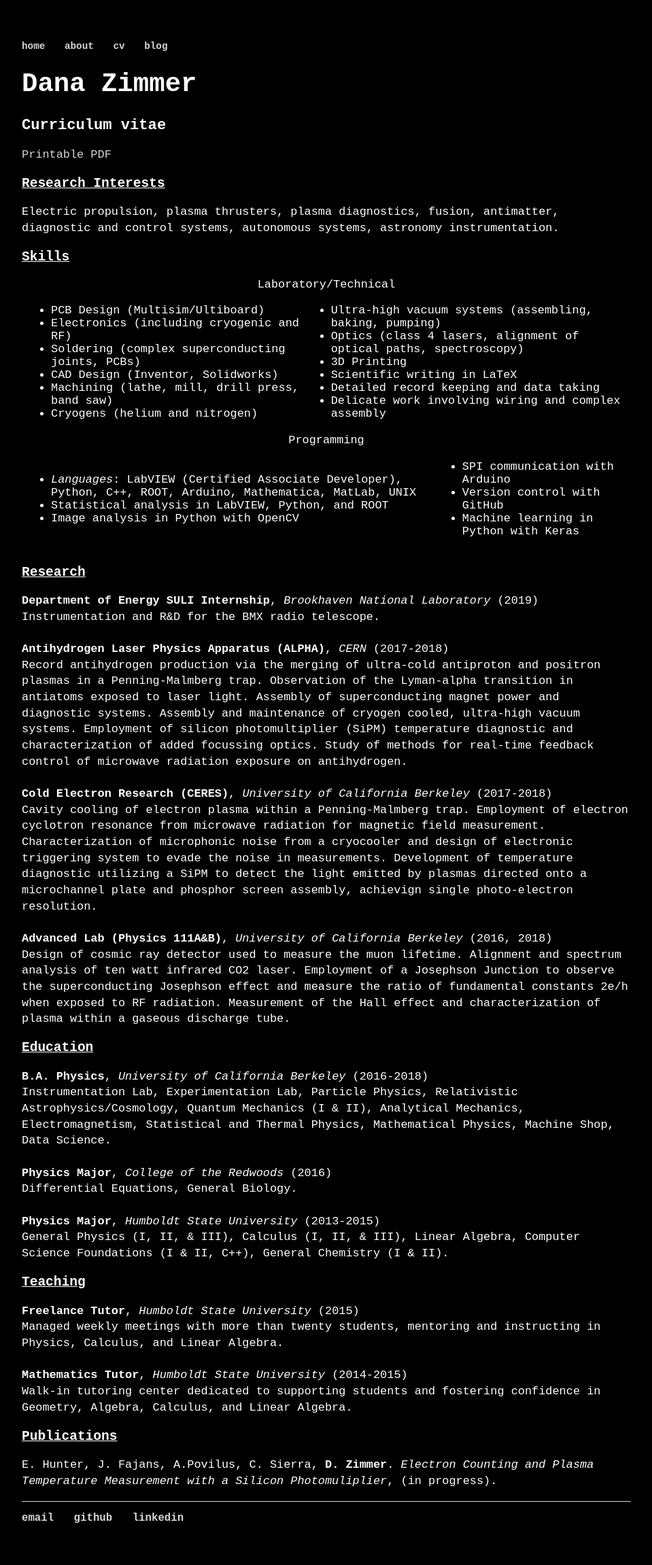
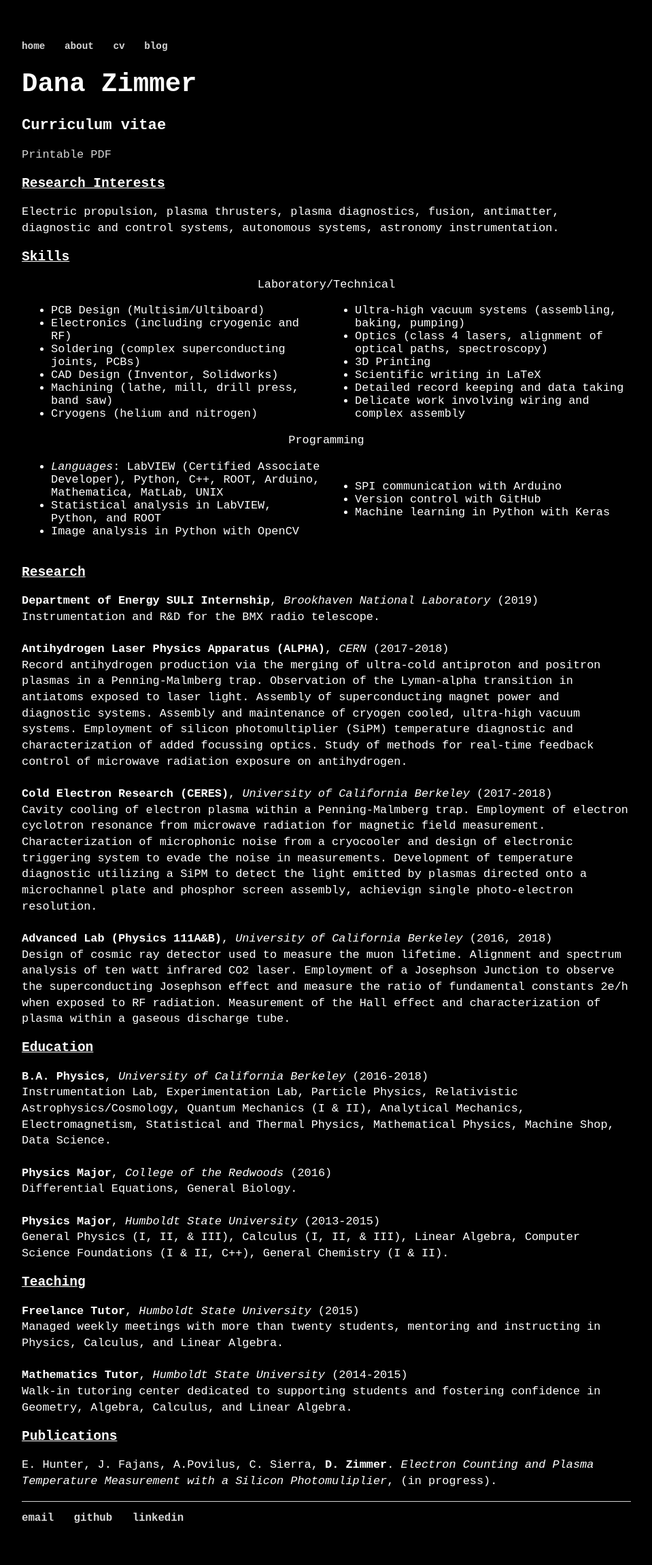
Before and after one commit to dmz11/dmz11.github.io, a Jekyll site: the page built from cv/index.html, in a window 1280 px wide. Shown: the whole page at 68% size, without its empty margins (160-1119 px from the left). Built offline with Jekyll 4.4.1, drawn with Linux system fonts in a browser that asks for light colours.

Commit message:
table formatting

```diff
--- a/cv/index.html
+++ b/cv/index.html
@@ -10,10 +10,10 @@ title: dana-zimmer
 <p>Electric propulsion, plasma thrusters, plasma diagnostics, fusion, antimatter, diagnostic and control systems, autonomous systems, astronomy instrumentation.</p>
 
 <h3>Skills</h3>
-<table><caption>Laboratory/Technical</caption>
+<table width="100%"><caption>Laboratory/Technical</caption>
 <tbody>
 	<tr>
-		<td>
+		<td width="50%">
 			<ul>
 			<li>PCB Design (Multisim/Ultiboard)</li>
 			<li>Electronics (including cryogenic and RF)</li>
@@ -23,7 +23,7 @@ title: dana-zimmer
 			<li>Cryogens (helium and nitrogen)</li>
 			</ul>
 		</td>
-		<td>
+		<td width="50%">
 			<ul>
 			<li>Ultra-high vacuum systems (assembling, baking, pumping)</li>
 			<li>Optics (class 4 lasers, alignment of optical paths, spectroscopy)</li>
@@ -36,17 +36,17 @@ title: dana-zimmer
 	</tr>
 </tbody>
 </table>
-<table><caption>Programming</caption>
+<table width="100%"><caption>Programming</caption>
 <tbody>
 	<tr>
-		<td>
+		<td width="50%">
 			<ul>
 			<li><em>Languages</em>: LabVIEW (Certified Associate Developer), Python, C++, ROOT, Arduino, Mathematica, MatLab, UNIX</li>
 			<li>Statistical analysis in LabVIEW, Python, and ROOT
 			<li>Image analysis in Python with OpenCV</li>
 			</ul>
 		</td>
-		<td>
+		<td width="50%">
 			<ul>
 			<li>SPI communication with Arduino</li>
 			<li>Version control with GitHub</li>
```
